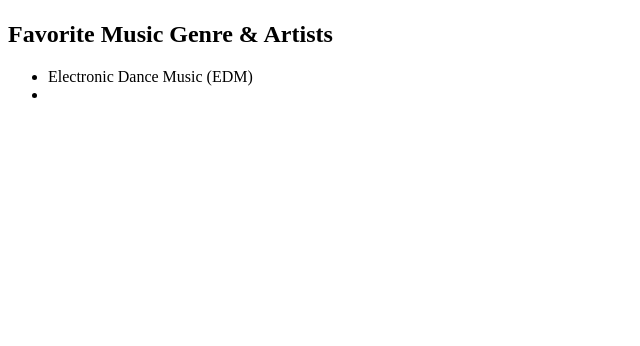
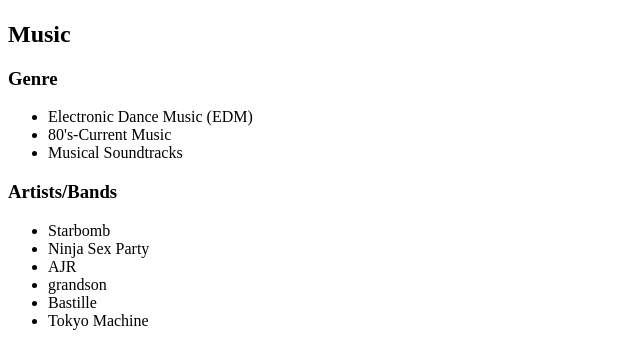
Before and after one commit to tforthomas73/proj1, a plain HTML site: page index.html in a window 1280 px wide. Shown: the part 975-1321 px from the top of the page, without its empty margins (0-640 px from the left). Before the commit the page ends 1095 px from the top, so only its background shows below. Drawn offline with Linux system fonts and the light colour scheme.

Commit message:
added lists of music and bands

```diff
--- a/index.html
+++ b/index.html
@@ -12,14 +12,25 @@
         <p>Sophomore ITM Student at IIT</p>
         <p>I'm a big Nintendo nerd and I like to make YouTube videos.</p>
         <p>I know how to make some bomb mac &amp cheese.</p>
-        <p><strong>C H I C K E N</strong><em>T E N D E R S</em></p>
+        <p><strong>C H I C K E N</strong> <em>T E N D E R S</em></p>
         <img src="images/chicken-tenders.jpg" width="400" height="300" alt="images/extra-crispy-mmm.jpg">
         <p>I paid an animator on twitter to make me a gif.</p>
         <img src="images/pokeball_gif.GIF" width="300" height="300" alt="images/grookey-and-me.jpg">
-        <h2>Favorite Music Genre &amp Artists</h2>
+        <h2>Music</h2>
+        <h3>Genre</h3>
         <ul>
             <li>Electronic Dance Music (EDM)</li>
-            <li></li>
+            <li>80's-Current Music </li>
+            <li>Musical Soundtracks</li>
+        </ul>
+        <h3>Artists/Bands</h3>
+        <ul>
+            <li>Starbomb</li>
+            <li>Ninja Sex Party</li>
+            <li>AJR</li>
+            <li>grandson</li>
+            <li>Bastille</li>
+            <li>Tokyo Machine</li>
         </ul>
 
     </body>
```
